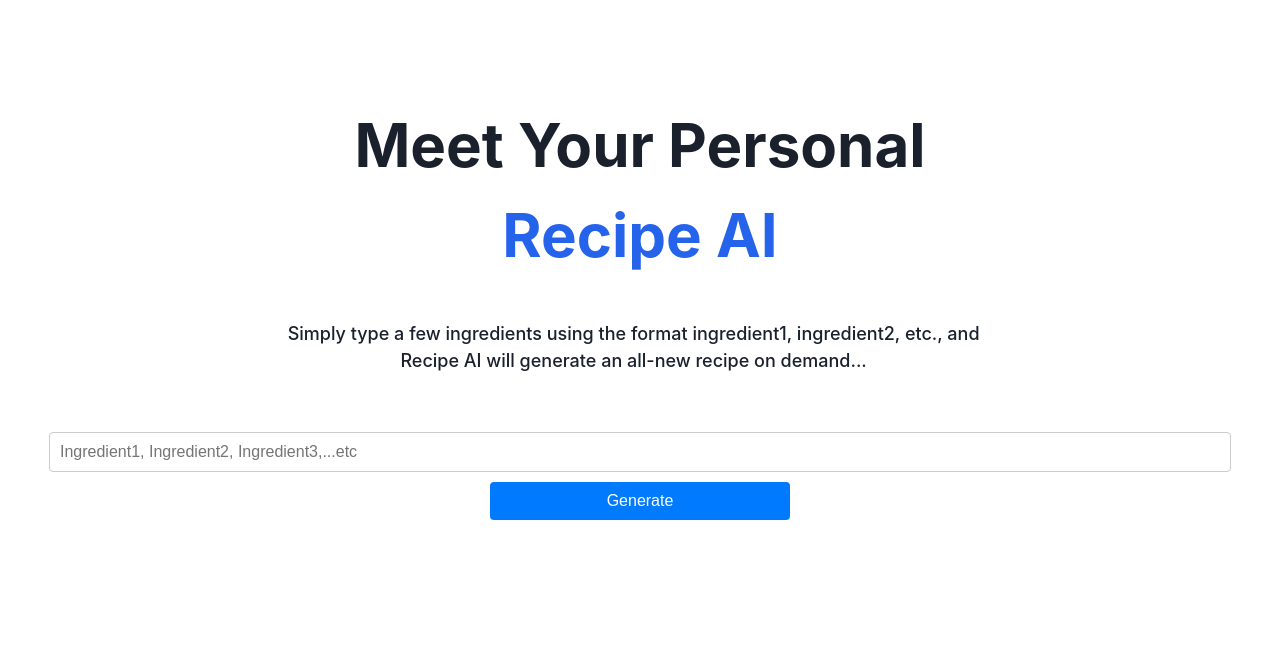
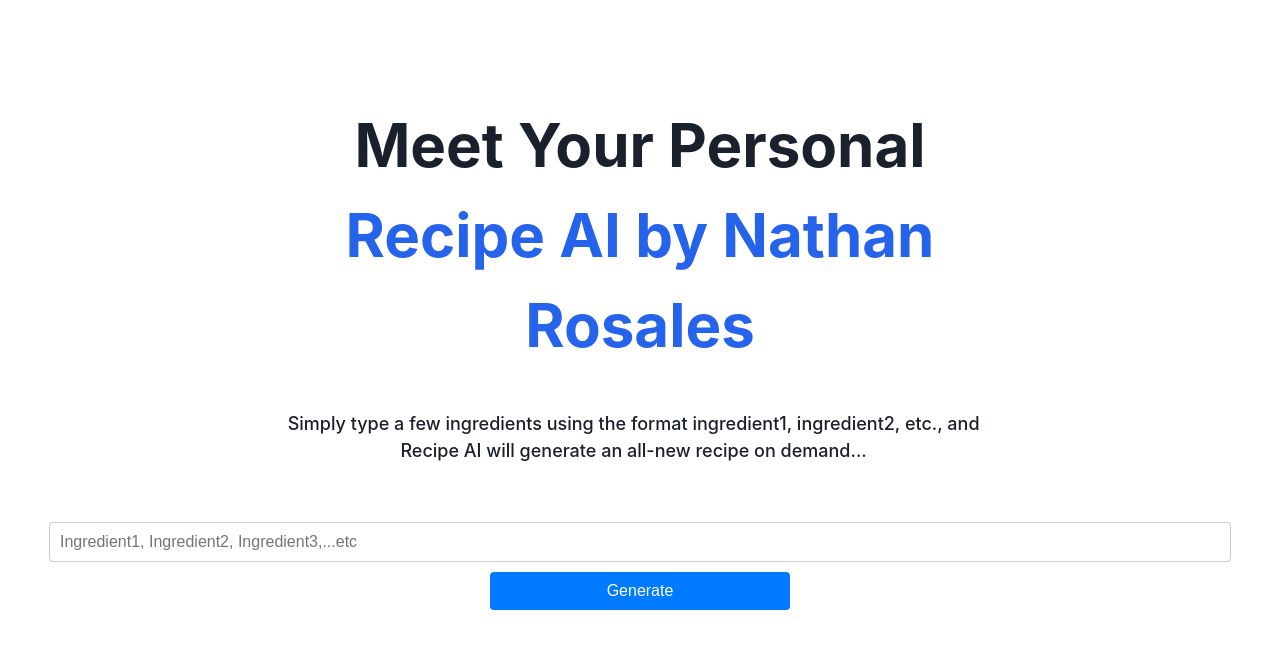
Before and after one commit to NathanNRosales/ai-recipe-generator, a React (Vite) app: page / in a window 1280 px wide. Shown: the top 648 px of the page. Built offline with nearby package versions, Linux system fonts and the light colour scheme; no server answers; what @aws-amplify/ui-react, aws-amplify would draw is missing.

Commit message:
connect to bedrock

```diff
--- a/src/App.tsx
+++ b/src/App.tsx
@@ -50,7 +50,7 @@ function App() {
         <h1 className="main-header">
           Meet Your Personal
           <br />
-          <span className="highlight">Recipe AI</span>
+          <span className="highlight">Recipe AI by Nathan Rosales</span>
         </h1>
         <p className="description">
           Simply type a few ingredients using the format ingredient1,
```
